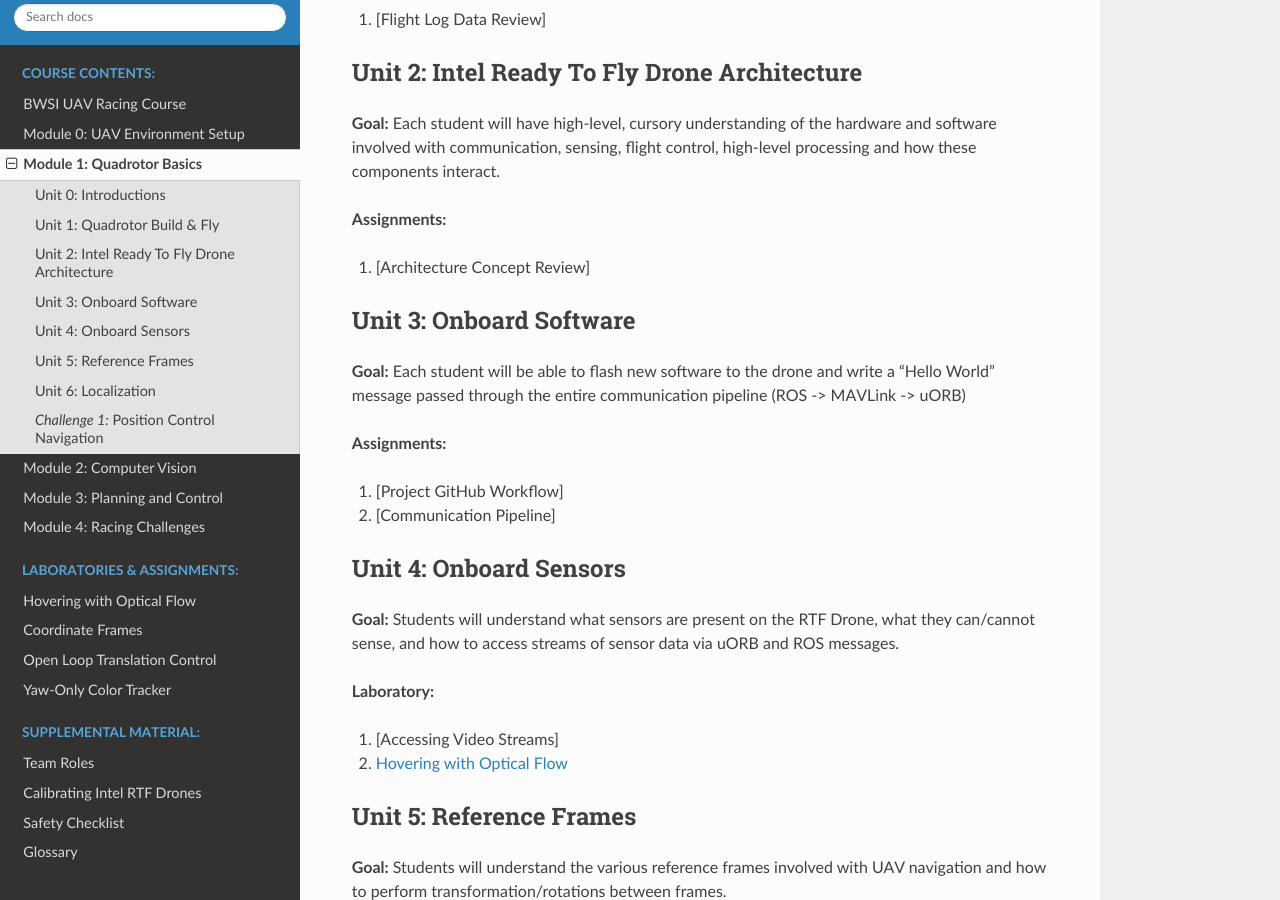
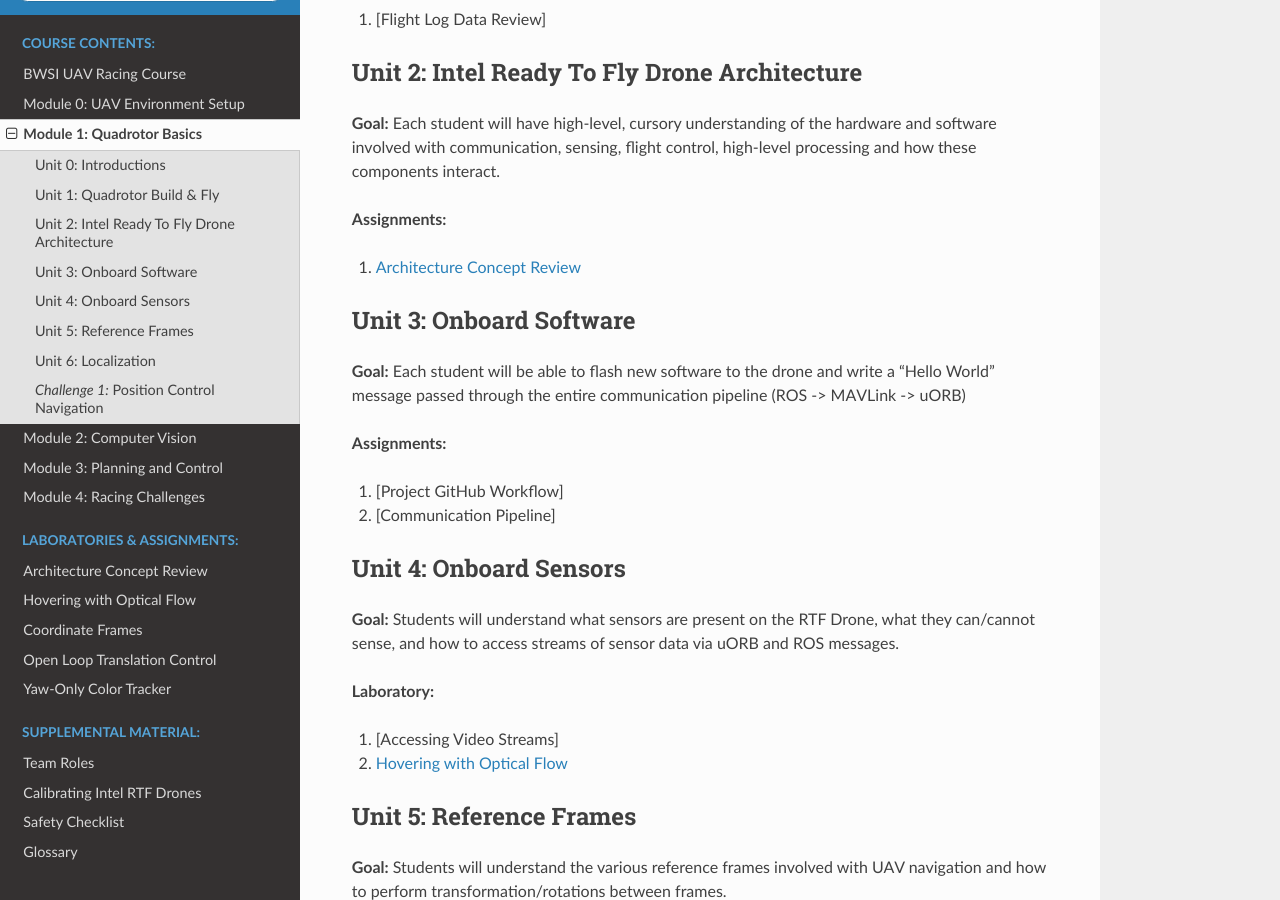
Before and after one commit to BWSI-UAV/website, a Sphinx documentation site: the page built from docs/quadrotor_basics.ipynb, in a window 1280 px wide and 900 px high, scrolled down 792 px. Built offline with Sphinx 7.4.7 and the Read the Docs theme 2.0.0, drawn with Linux system fonts in a browser that asks for light colours.

Commit message:
architecture unit first pass

```diff
--- a/docs/index.rst
+++ b/docs/index.rst
@@ -21,6 +21,7 @@
    :maxdepth: 2
    :caption: Laboratories & Assignments:
 
+   intel_rtf_architecture.ipynb
    enable_optical_flow.ipynb
    reference_frames.ipynb
    open_loop_translation_control.ipynb
```
Also changed, not shown: docs/intel_rtf_architecture.ipynb (added), docs/quadrotor_basics.ipynb.
